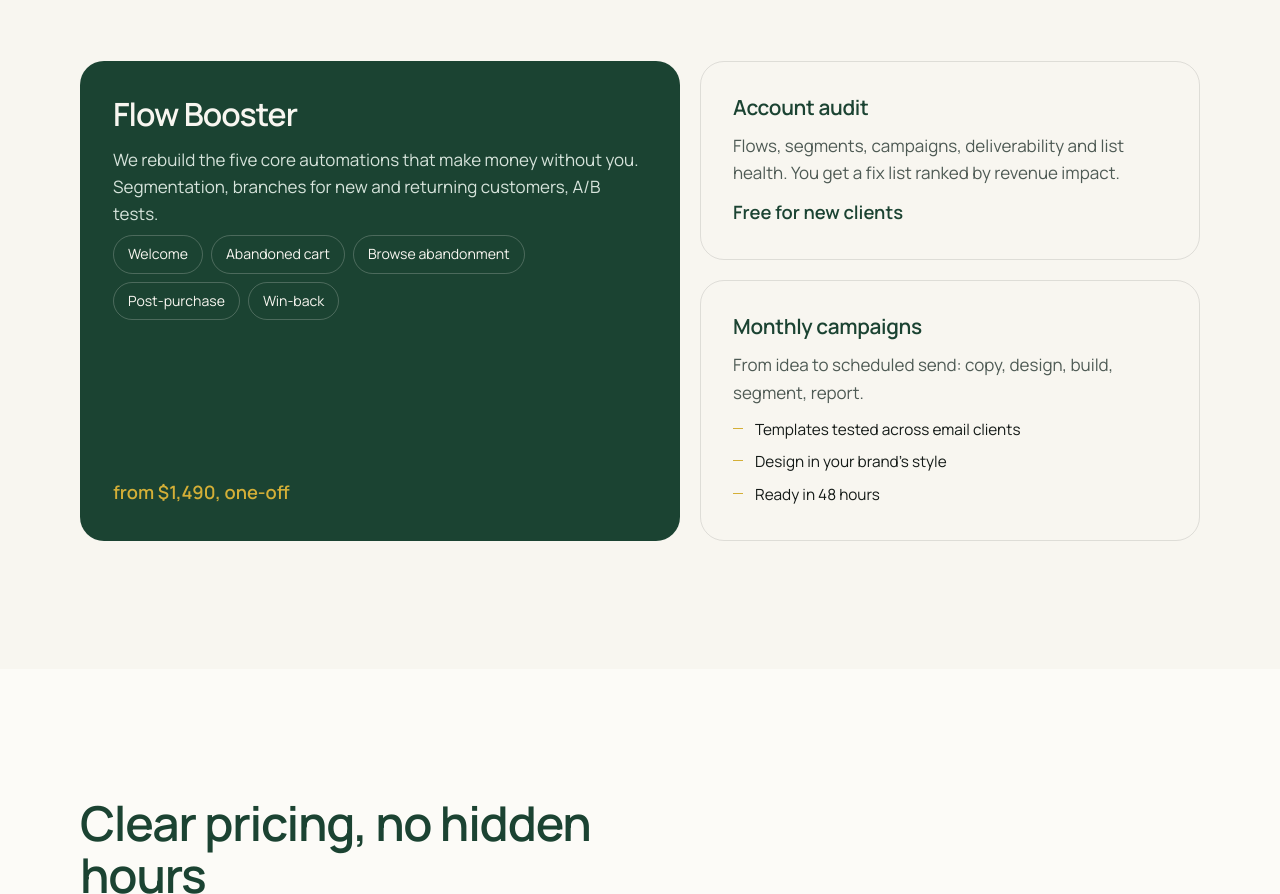
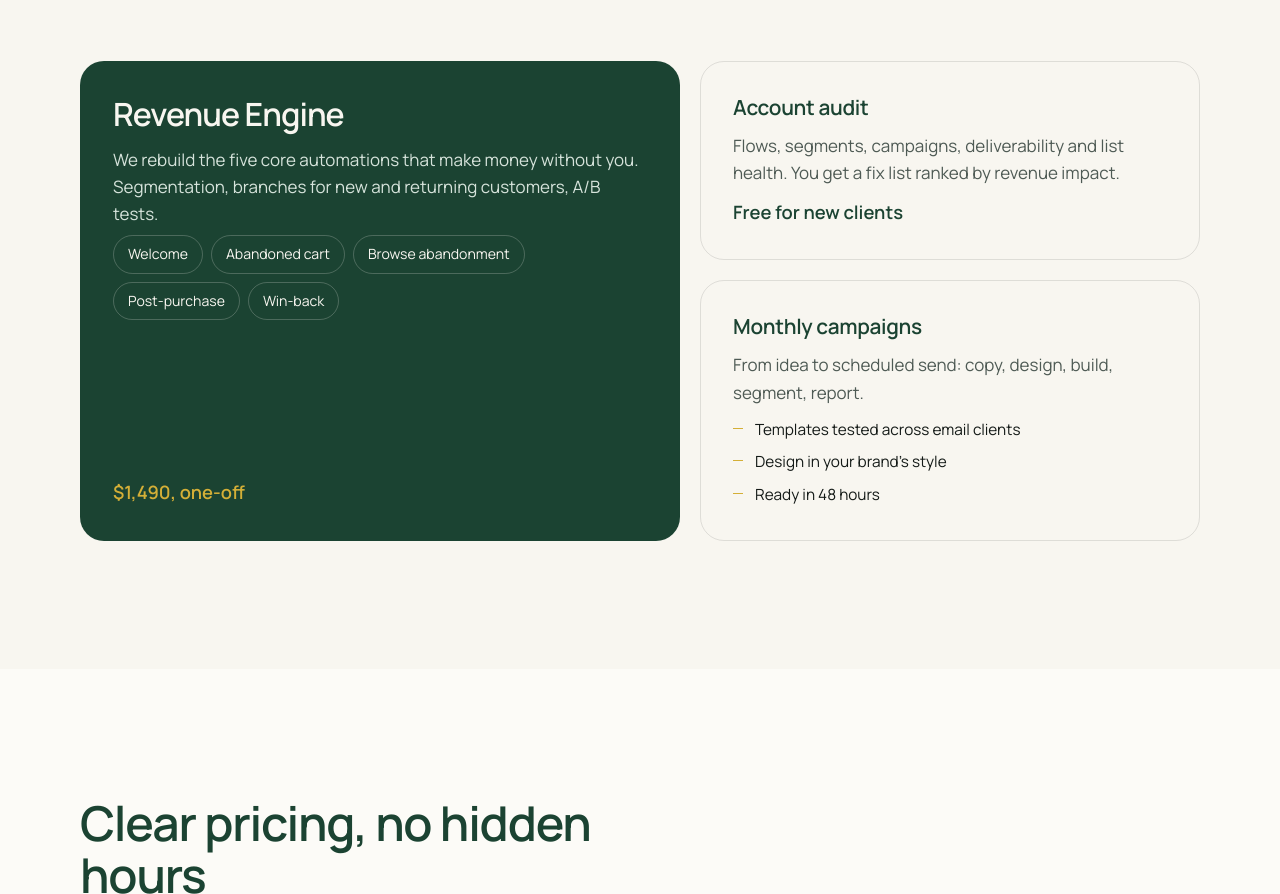
Before and after one commit to RomanHrabovyi/hornbeam, a plain HTML site: page index.html in a window 1280 px wide. Shown: the part 4649-5543 px from the top of the page. Drawn offline with Linux system fonts and the light colour scheme.

Commit message:
Services: rename Flow Booster to Revenue Engine, fixed price $1,490
Co-Authored-By: Claude Opus 5.5 <noreply@anthropic.com>

```diff
--- a/index.html
+++ b/index.html
@@ -666,11 +666,11 @@ h1,h2,h3{color:var(--heading)}
     <div class="services-grid reveal">
       <article class="svc feature">
         <div>
-          <h3 data-i18n="svc.fbh">Підсилювач флоу</h3>
+          <h3 data-i18n="svc.fbh">Двигун виручки</h3>
           <p style="margin-top:12px" data-i18n="svc.fbp">Перебудовуємо п'ять ключових автоматизацій, які приносять гроші без вашої участі. Сегментація, гілки для нових і постійних клієнтів, A/B-тести.</p>
           <div class="flow-chips"><span data-i18n="svc.f1">Вітальний</span><span data-i18n="svc.f2">Покинутий кошик</span><span data-i18n="svc.f3">Перегляд без покупки</span><span data-i18n="svc.f4">Після покупки</span><span data-i18n="svc.f5">Повернення клієнтів</span></div>
         </div>
-        <span class="price-tag" data-i18n="svc.fbprice">від $1 490, разово</span>
+        <span class="price-tag" data-i18n="svc.fbprice">$1 490, разово</span>
       </article>
       <article class="svc">
         <h3 data-i18n="svc.ah">Аудит акаунта</h3>
@@ -821,7 +821,7 @@ h1,h2,h3{color:var(--heading)}
             <option value="Audit" data-i18n="ct.o1">Безкоштовний аудит</option>
             <option value="Growth" data-i18n="ct.og">Зростання</option>
             <option value="Scale" data-i18n="ct.os">Масштаб</option>
-            <option value="Flow Booster" data-i18n="ct.ofb">Підсилювач флоу</option>
+            <option value="Revenue Engine" data-i18n="ct.ofb">Двигун виручки</option>
             <option value="Autopilot" data-i18n="ct.o2">Автопілот (черга)</option>
             <option value="White-label" data-i18n="ct.o3">Партнерство для агенцій</option>
           </select>
@@ -852,8 +852,8 @@ const CONFIG = {
 };
 
 const EN = {
-  "svc.fbh":"Flow Booster","svc.f1":"Welcome","svc.f2":"Abandoned cart","svc.f3":"Browse abandonment","svc.f4":"Post-purchase","svc.f5":"Win-back",
-  "pr.a.n":"Autopilot","pr.g.n":"Growth","pr.s.n":"Scale","ct.og":"Growth","ct.os":"Scale","ct.ofb":"Flow Booster","pr.hh":"The winter edit","ft.name":"Roman Hrabovyi",
+  "svc.fbh":"Revenue Engine","svc.f1":"Welcome","svc.f2":"Abandoned cart","svc.f3":"Browse abandonment","svc.f4":"Post-purchase","svc.f5":"Win-back",
+  "pr.a.n":"Autopilot","pr.g.n":"Growth","pr.s.n":"Scale","ct.og":"Growth","ct.os":"Scale","ct.ofb":"Revenue Engine","pr.hh":"The winter edit","ft.name":"Roman Hrabovyi",
     "nav.problems":"Problems","nav.process":"How it works","nav.services":"Services","nav.pricing":"Pricing","nav.agencies":"For agencies",
   "cta.audit":"Free audit","cta.auditLong":"Get a free audit","cta.how":"See how it works",
   "hero.title":"Klaviyo that earns while you build your brand",
@@ -887,7 +887,7 @@ const EN = {
   "pf.1":"years with Klaviyo","pf.2v":"5 years","pf.2":"as an e-commerce manager before email","pf.3v":"48 h","pf.3":"to a finished campaign","pf.4":"working languages",
   "svc.title":"What we do","svc.lead":"We take over the whole email channel or solve one specific task — whichever suits you.",
   "svc.fbp":"We rebuild the five core automations that make money without you. Segmentation, branches for new and returning customers, A/B tests.",
-  "svc.fbprice":"from $1,490, one-off",
+  "svc.fbprice":"$1,490, one-off",
   "svc.ah":"Account audit","svc.ap":"Flows, segments, campaigns, deliverability and list health. You get a fix list ranked by revenue impact.",
   "svc.aprice":"Free for new clients",
   "svc.ch":"Monthly campaigns","svc.cp":"From idea to scheduled send: copy, design, build, segment, report.",
```
